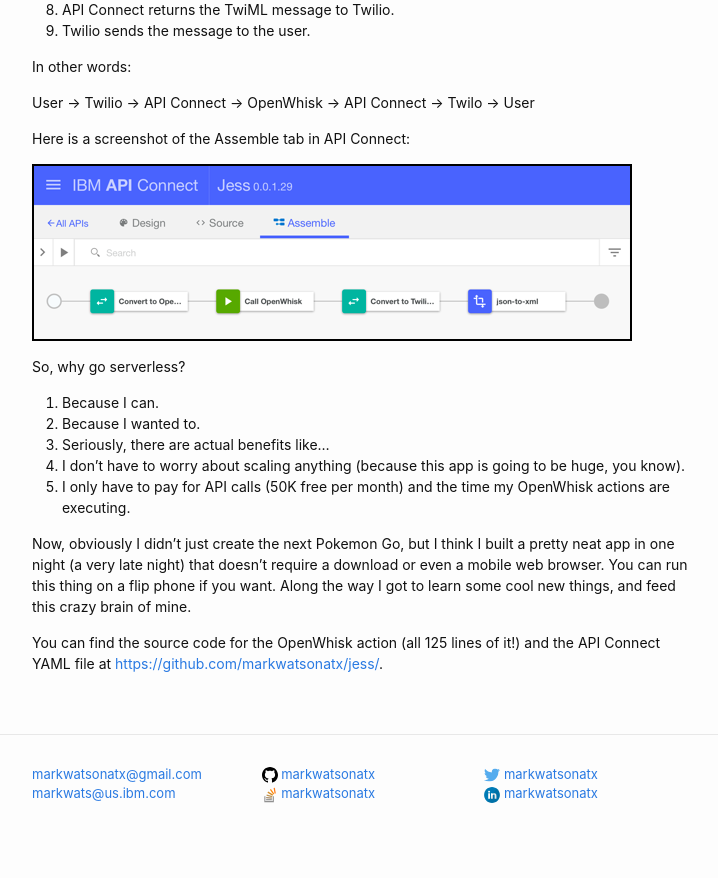
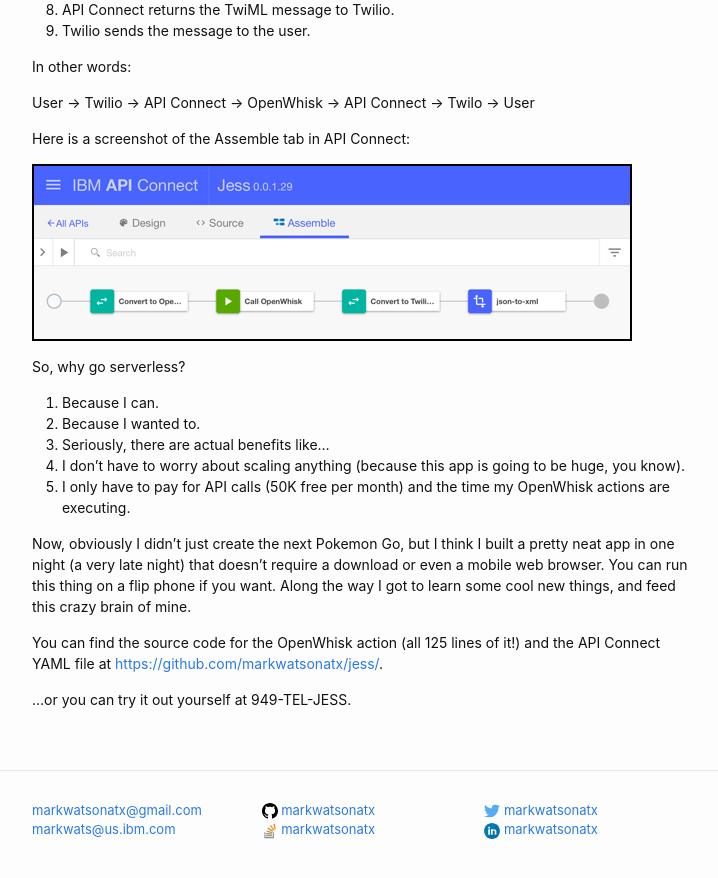
Before and after one commit to markwatsonatx/markwatsonatx.github.io, a Jekyll site: the page built from _posts/2016-08-04-serverless-guiless-openwhisk.markdown, in a window 1280 px wide and 900 px high, scrolled down 1556 px. Shown: the top 878 px of the window, without its empty margins (278-996 px from the left). Built offline with Jekyll 4.4.1, drawn with Linux system fonts in a browser that asks for light colours; comment, search, counter and statistics services are not loaded.

Commit message:
Added Jess phone number

```diff
--- a/_posts/2016-08-04-serverless-guiless-openwhisk.markdown
+++ b/_posts/2016-08-04-serverless-guiless-openwhisk.markdown
@@ -79,3 +79,5 @@
 
 You can find the source code for the OpenWhisk action (all 125 lines of it!) and the API Connect YAML file
 at [https://github.com/markwatsonatx/jess/](https://github.com/markwatsonatx/jess/).
+
+...or you can try it out yourself at 949-TEL-JESS.
```
